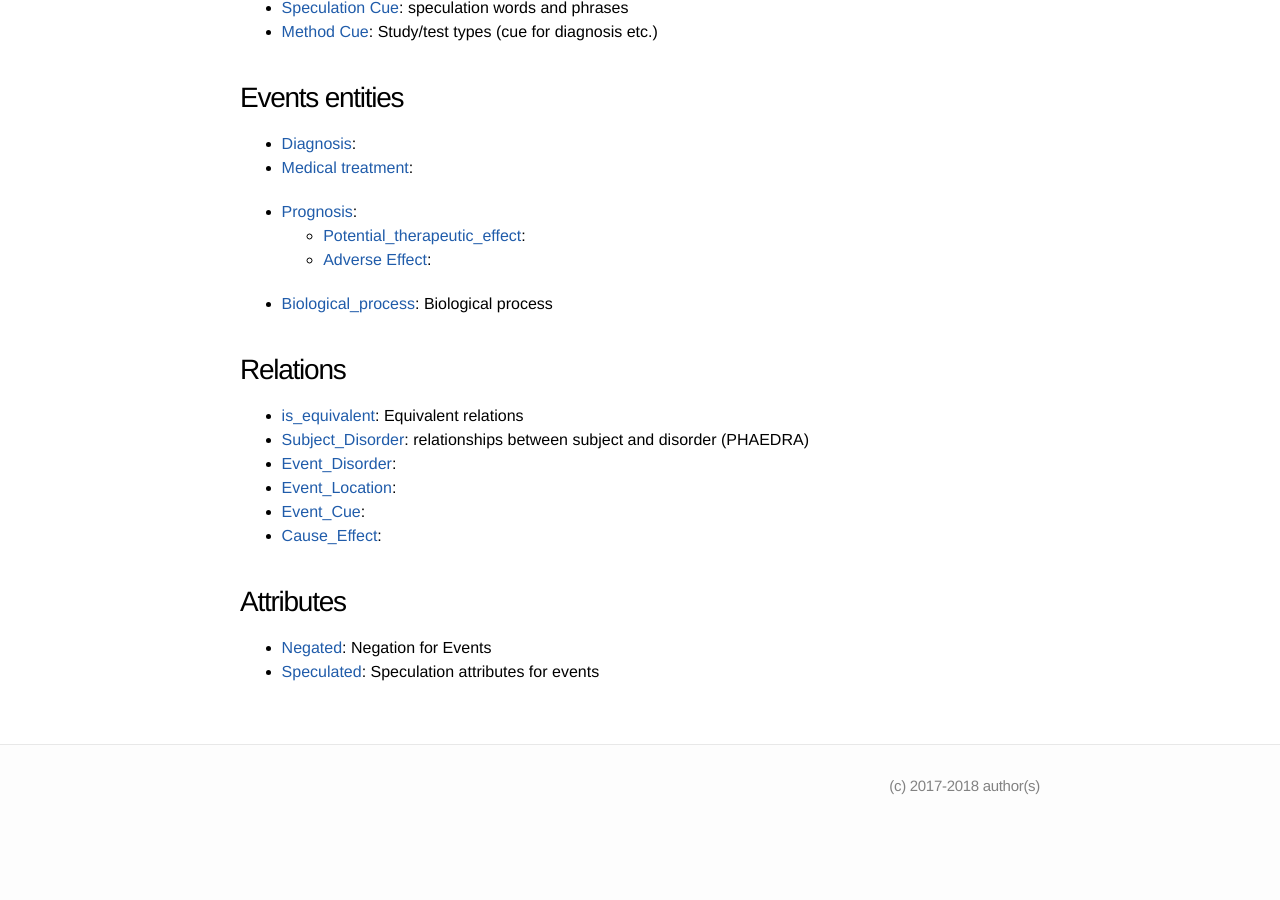
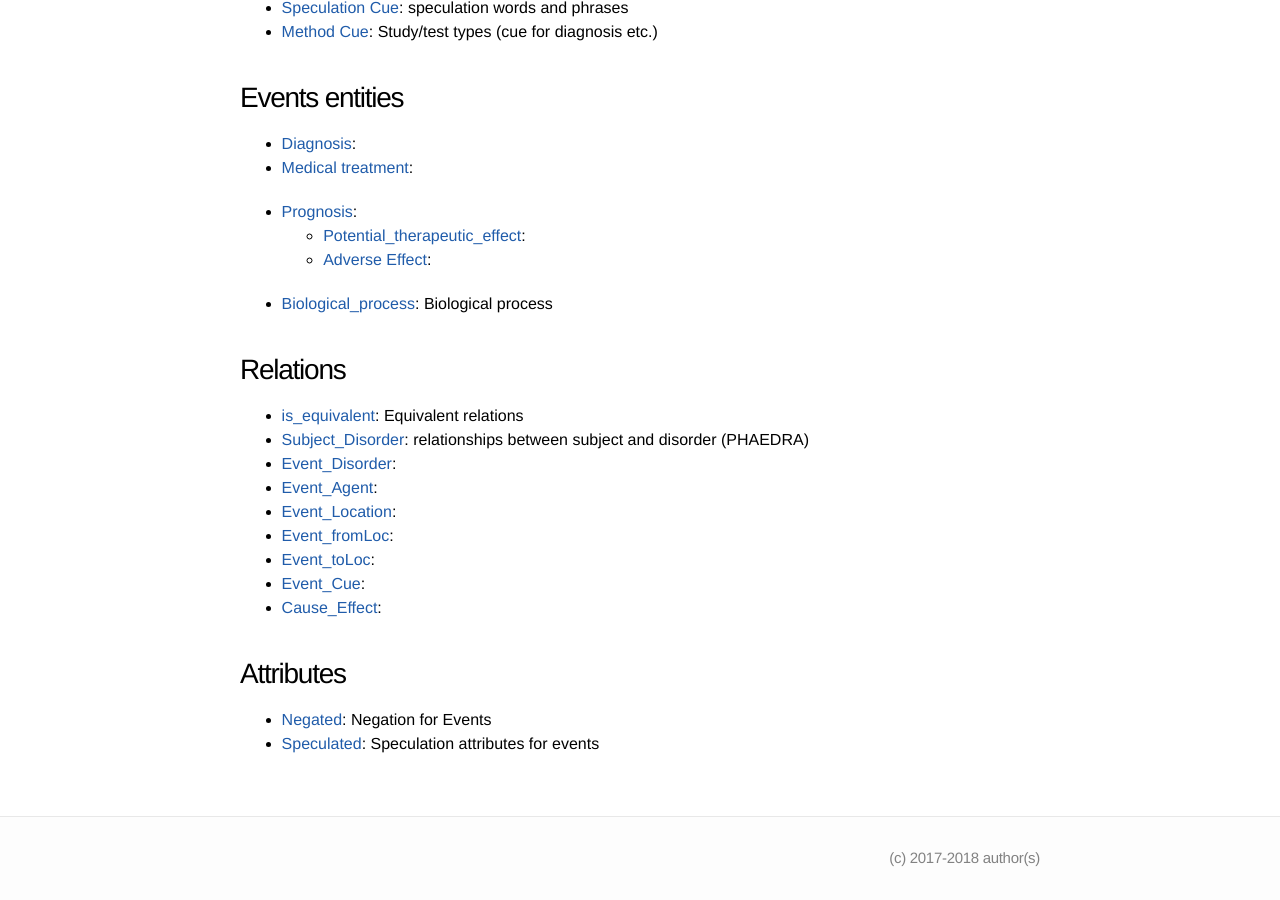
Before and after one commit to ezcatdb/clinicalcorpus-guidelines, a Jekyll site: the page built from index.md, in a window 1280 px wide and 900 px high, scrolled down 974 px. Built offline with Jekyll 4.4.1, drawn with Linux system fonts in a browser that asks for light colours; before the commit the page ends 1802 px from its top, so only the background shows below that.

Commit message:
Update index.md
To include new relations for event entities and arguments

```diff
--- a/index.md
+++ b/index.md
@@ -139,8 +139,12 @@ title: Annotation Guidelines for Clinical Corpus of lung diseases
 - [is_equivalent](): {% assign i = site.relation | where_exp:"i", "i.title == 'is_equivalent'" | first %}{{ i.shortdef }}
 - [Subject_Disorder](): {% assign i = site.relation | where_exp:"i", "i.title == 'Subject_Disorder'" | first %}{{ i.shortdef }}
 - [Event_Disorder](): {% assign i = site.relation | where_exp:"i", "i.title == 'Event_Disorder'" | first %}{{ i.shortdef }}
+- [Event_Agent](): {% assign i = site.relation | where_exp:"i", "i.title == 'Event_Agent'" | first %}{{ i.shortdef }}
 - [Event_Location](): {% assign i = site.relation | where_exp:"i", "i.title == 'Event_Location'" | first %}{{ i.shortdef }}
+- [Event_fromLoc](): {% assign i = site.relation | where_exp:"i", "i.title == 'Event_fromLoc'" | first %}{{ i.shortdef }}
+- [Event_toLoc](): {% assign i = site.relation | where_exp:"i", "i.title == 'Event_toLoc'" | first %}{{ i.shortdef }}
 - [Event_Cue](): {% assign i = site.relation | where_exp:"i", "i.title == 'Event_Cue'" | first %}{{ i.shortdef }}
+
 - [Cause_Effect](): {% assign i = site.relation | where_exp:"i", "i.title == 'Cause_Effect'" | first %}{{ i.shortdef }}
 
 <!--
```
